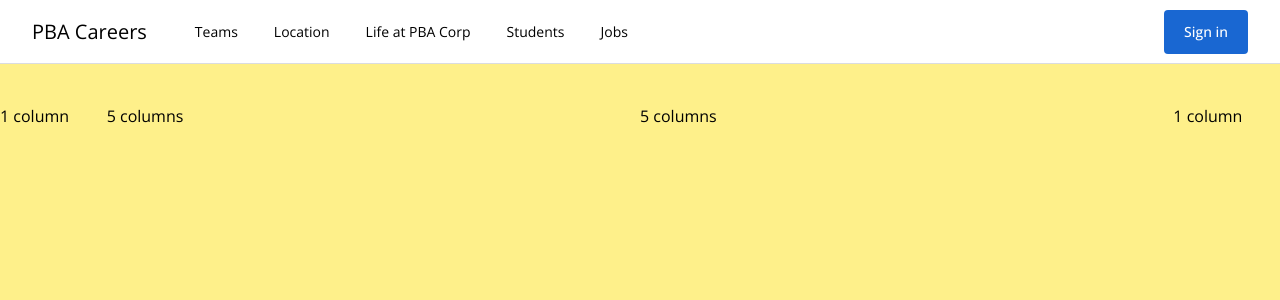
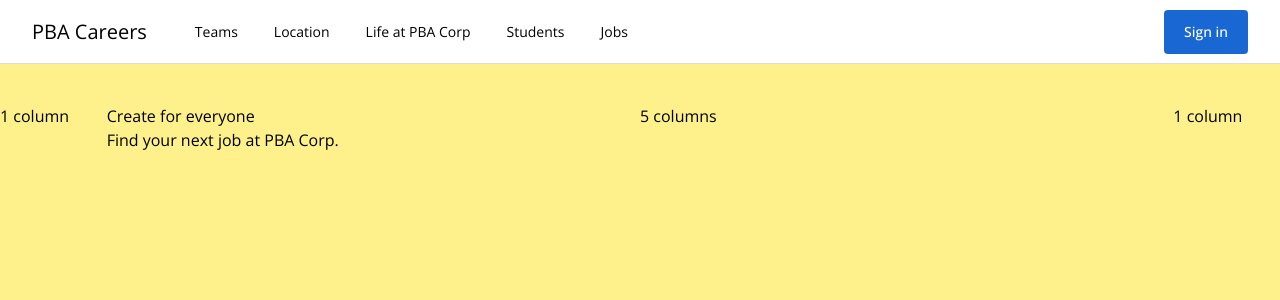
Before and after one commit to shoaibalirts/Job-Search-App-Vue-TailwindCSS-TypeScript, a Vue app: page / in a window 1280 px wide. Shown: the top 300 px of the page. Built offline with nearby package versions, Linux system fonts and the light colour scheme.

Commit message:
created TheHeadline component. user vue hooks i.e. created and beforeUnmount. used setInterval and clearIntervalmethod and assign it to interval data property in order to clearInterval. clearInterval is used in order to avoid memory leakage

```diff
--- /dev/null
+++ b/src/components/TheHeadline.vue
@@ -0,0 +1,33 @@
+<template>
+  <p>{{ action }} for everyone</p>
+  <p>Find your next job at PBA Corp.</p>
+</template>
+
+<script>
+export default {
+  name: 'TheHeadline',
+  data() {
+    return {
+      action: 'Build',
+      interval: null,
+    }
+  },
+  created() {
+    this.changeTitle()
+  },
+  beforeUnmount() {
+    clearInterval(this.interval)
+  },
+  methods: {
+    changeTitle() {
+      this.interval = setInterval(() => {
+        const actions = ['Build', 'Create', 'Design', 'Code']
+        const currentActionIndex = actions.indexOf(this.action)
+        const nextActionIndex = (currentActionIndex + 1) % actions.length
+        const nextAction = actions[nextActionIndex]
+        this.action = nextAction
+      }, 3000)
+    },
+  },
+}
+</script>
--- a/src/components/TheHero.vue
+++ b/src/components/TheHero.vue
@@ -3,7 +3,7 @@
     <section class="flex h-screen flex-col bg-yellow-200 pb-20 pt-10">
       <div class="grid grid-cols-12">
         <div class="col-span-1 col-start-1">1 column</div>
-        <div class="col-span-5 col-start-2">5 columns</div>
+        <div class="col-span-5 col-start-2"><the-headline /></div>
         <div class="col-span-5 col-start-7">5 columns</div>
         <div class="col-span-1 col-start-12">1 column</div>
       </div>
@@ -11,7 +11,11 @@
   </main>
 </template>
 <script>
+import TheHeadline from './TheHeadline.vue'
 export default {
   name: 'TheHero',
+  components: {
+    TheHeadline,
+  },
 }
 </script>
```
